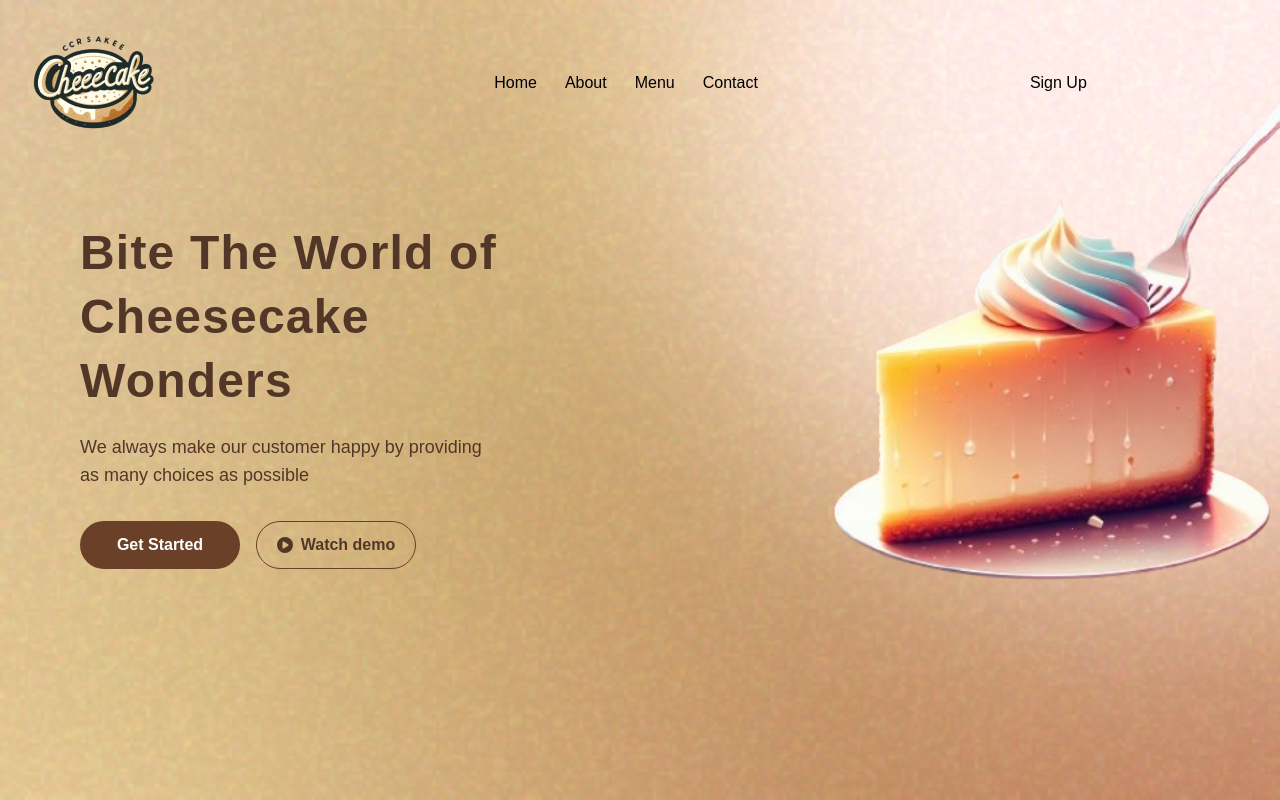
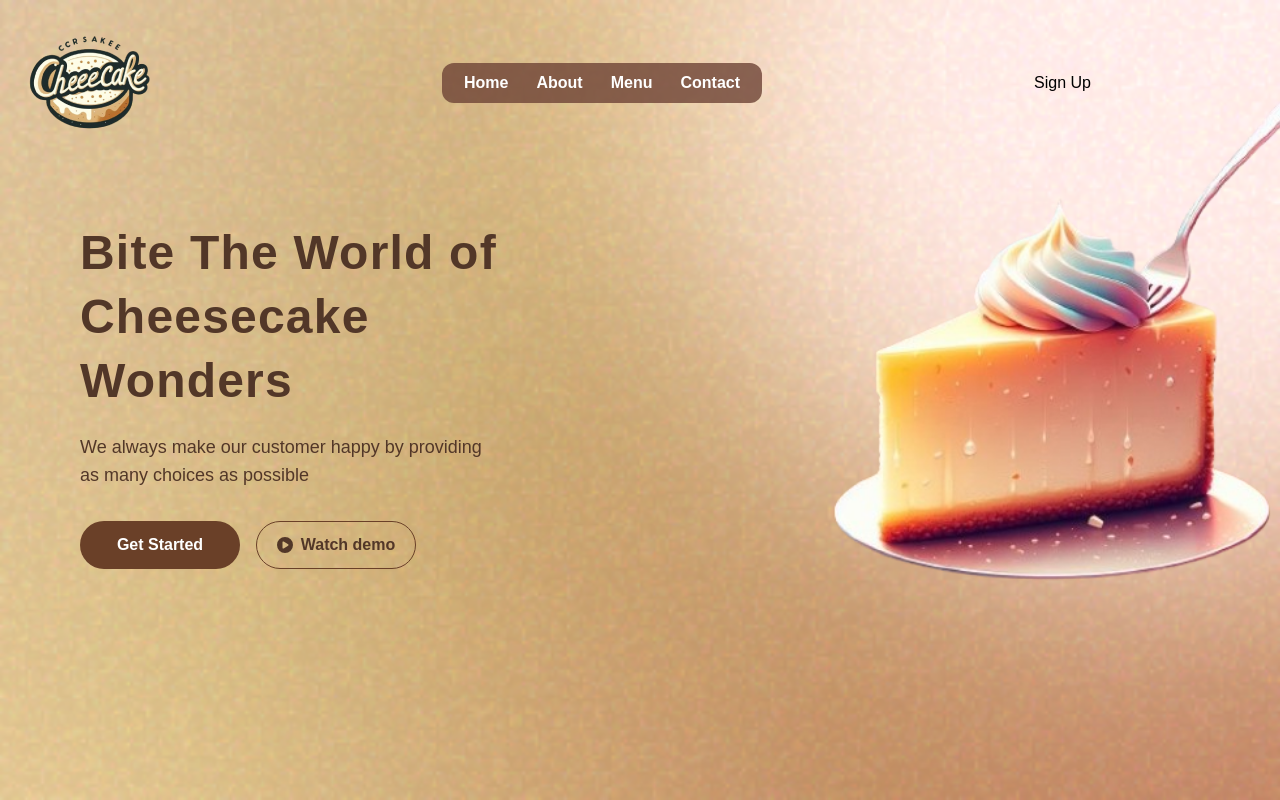
Before and after one commit to ChiefLopes/CheeseCakeSite, a React (Vite) app: page / in a window 1280 px wide. Shown: the top 800 px of the page. Built offline with nearby package versions, Linux system fonts and the light colour scheme; a web font is replaced by a local one.

Commit message:
Added background to the nav

```diff
--- a/src/Components/Home/Nav.jsx
+++ b/src/Components/Home/Nav.jsx
@@ -1,18 +1,18 @@
 import Logo from "../../assets/Logo/LOGO-OF-CHEESECAKE.png";
-
 
 const Nav = () => {
   return (
-    <nav className="flex items-center justify-center font-inika">
+    <nav className="flex items-center justify-center font-inika ">
       <div className="md:ml-[-11.5rem]">
         <img src={Logo} alt="logo" />
       </div>
-      <ul className="flex md:ml-[20rem] space-x-7">
+      <ul className="flex md:ml-[17rem] space-x-7 bg-[#6F4436CC] md:w-[20rem] h-10 justify-center items-center rounded-xl text-white font-bold">
         <li>Home</li>
         <li>About</li>
         <li>Menu</li>
         <li>Contact</li>
       </ul>
+
       <div className="md:ml-[17rem]">Sign Up</div>
     </nav>
   );
```
